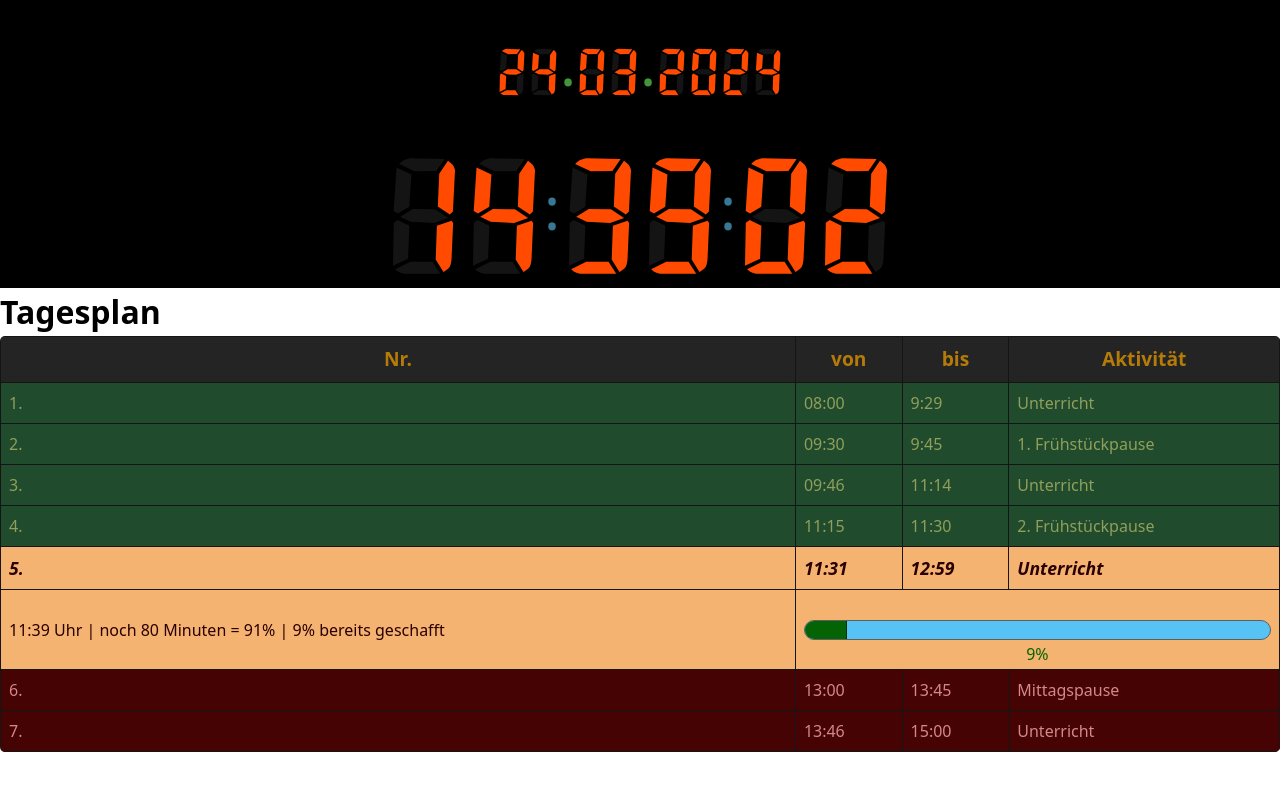
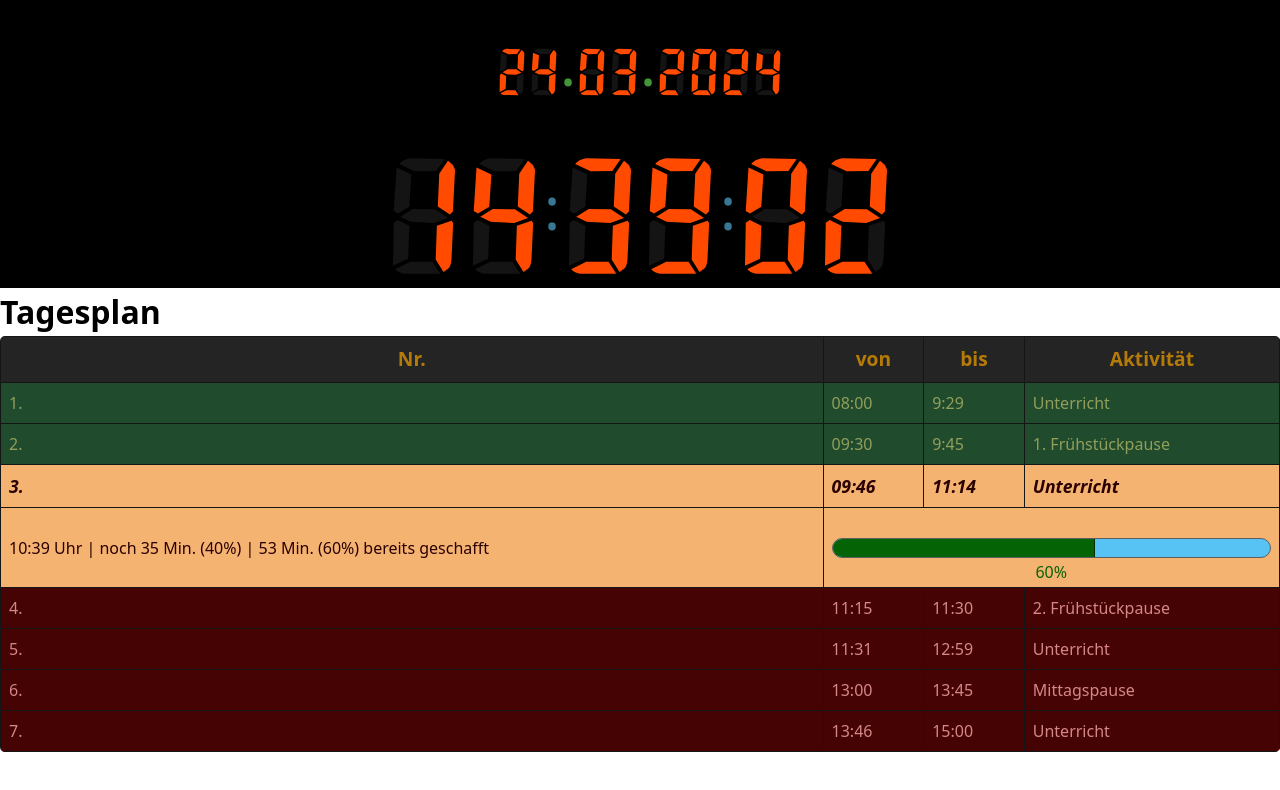
Before and after one commit to Rauolli/faw-schedule, a React (Vite) app: page / in a window 1280 px wide. Shown: the top 790 px of the page. Built offline with nearby package versions, Linux system fonts and the light colour scheme.

Commit message:
changed ProgressBar-Text; added minutes to go.

```diff
--- a/src/components/ScheduleTable.jsx
+++ b/src/components/ScheduleTable.jsx
@@ -7,7 +7,7 @@ import '../styles/components/ScheduleTable.css';
 
 const ScheduleTable = ({ scheduleData }) => {
   // current-test-time for development
-  const testHour = 3;
+  const testHour = 2;
   const currentTestTime = new Date();
   const minute = currentTestTime.getMinutes();
   // Beginnend um 8:00 Uhr + der zu bestimmenden testHour
@@ -74,6 +74,15 @@ const ScheduleTable = ({ scheduleData }) => {
     return Math.floor(timeToGo / 60000);
   }
 
+  function getMinutesLeft(startTime, currentTime){
+    const wholeTime = new Date();
+    const [startHour, startMinute] = startTime.split(':');
+    wholeTime.setHours(startHour, startMinute, 0);
+    const timeLeft = currentTime - wholeTime;
+    return Math.floor(timeLeft / 60000);
+  }
+
+
   const selectedRow = findSelectedRow();
   return (
     <table>
@@ -110,7 +119,7 @@ const ScheduleTable = ({ scheduleData }) => {
               </tr>
               {selectedRow === index && (
                 <tr className="progress-row">
-                  <td>{TimeToString(chooseTestTimeOrCurrentTime())} Uhr | noch {getMinutesToGo(chooseTestTimeOrCurrentTime(), item.end)} Minuten = {100 - getProgress(item.start, item.end)}% | {getProgress(item.start, item.end)}% bereits geschafft</td>
+                  <td>{TimeToString(chooseTestTimeOrCurrentTime())} Uhr | noch {getMinutesToGo(chooseTestTimeOrCurrentTime(), item.end)} Min. ({100 - getProgress(item.start, item.end)}%) | {getMinutesLeft(item.start, chooseTestTimeOrCurrentTime() )} Min. ({getProgress(item.start, item.end)}%) bereits geschafft</td>
                   <td colSpan="3">
                     <ProgressBar progress={getProgress(item.start, item.end)} />
                   </td>
```
